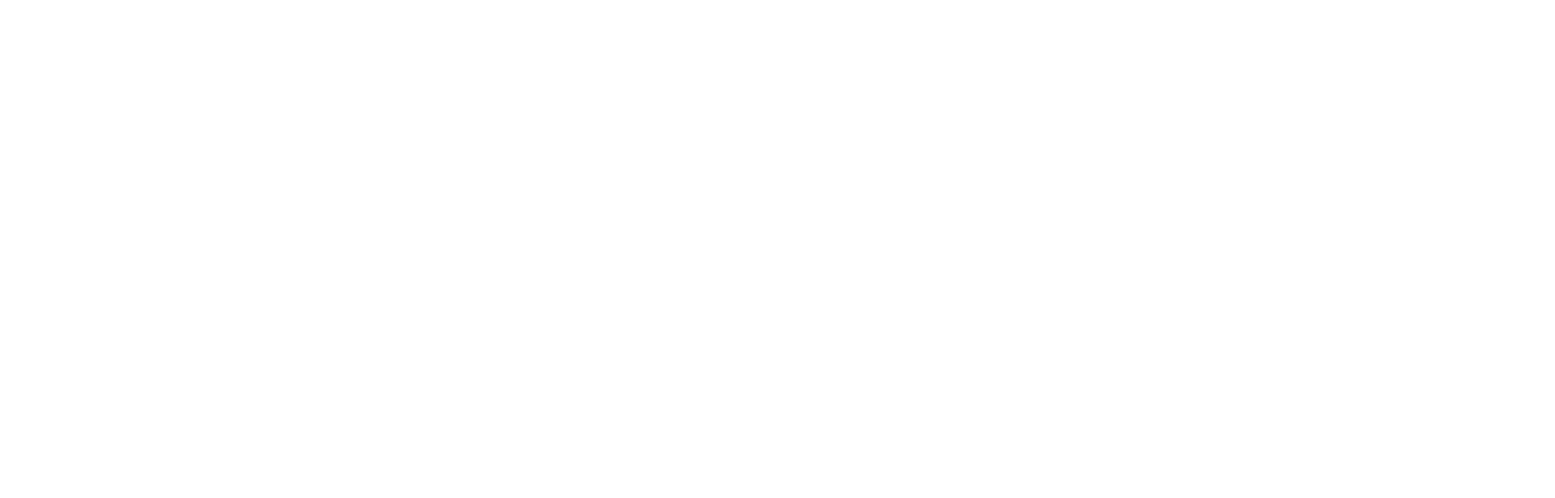
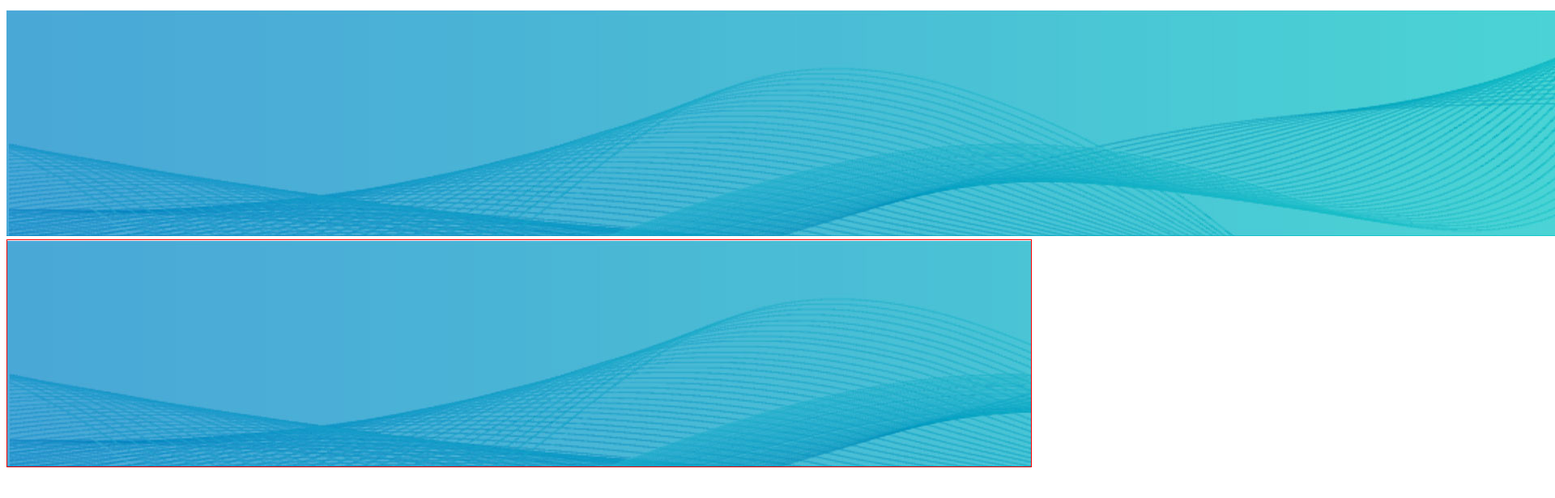
Before and after one commit to duanliang/webpack5, a React app: page / in a window 1280 px wide. Shown: the part 68-684 px from the top of the page at 81% size, 1920 px wide, since content can reach past the window. Built offline with nearby package versions, Linux system fonts and the light colour scheme; the HTML template or start-up script is replaced by a standard one.

Commit message:
feat: 使用url-loader加载支援，但因webpack5的版本不一样，配置有所差异，解决办法，添加type:javascript/auto, url-loader的esModule:false，https://blog.csdn.net/wuyxinu/article/details/122959978; 推荐使用asset module

```diff
--- a/src/components/HelloWorld/index.jsx
+++ b/src/components/HelloWorld/index.jsx
@@ -1,10 +1,15 @@
 import React from 'react';
+import gif from '../../assets/main46.jpg'
 import styles from './index.less';
 
 export default () => {
     return (
         <div className={styles.container}>
             <h1>hello webpack</h1>
+            <div>
+                <img src={gif} />
+            </div>
+            <div className={styles.banner}></div>
         </div>
     )
 }
--- a/src/components/HelloWorld/index.less
+++ b/src/components/HelloWorld/index.less
@@ -2,3 +2,10 @@
     text-align: center;
     color:red;
 }
+
+.banner {
+    width: 100%;
+    height: 280px;
+    border: 1px solid red;
+    background: url("../../assets/main46.jpg") no-repeat;
+}
--- a/webpack.config.js
+++ b/webpack.config.js
@@ -27,6 +27,18 @@
                     "less-loader"
                 ]
             },
+            {
+                test: /\.(jpg|png|gif)$/,
+                use: [
+                    {
+                        loader: 'url-loader',
+                        options: {
+                            esModule: false
+                        }
+                    },
+                ],
+                type: "javascript/auto",
+            },
         ]
     },
     resolve: {
@@ -34,6 +46,7 @@
         mainFiles: ['index'],
         alias: {
             components: path.resolve(__dirname, 'src/components'),
+            assets: path.resolve(__dirname, 'src/assets'),
         },
     },
     devServer: {
```
Also changed, not shown: src/assets/1.gif (added), src/assets/main46.jpg (added).
